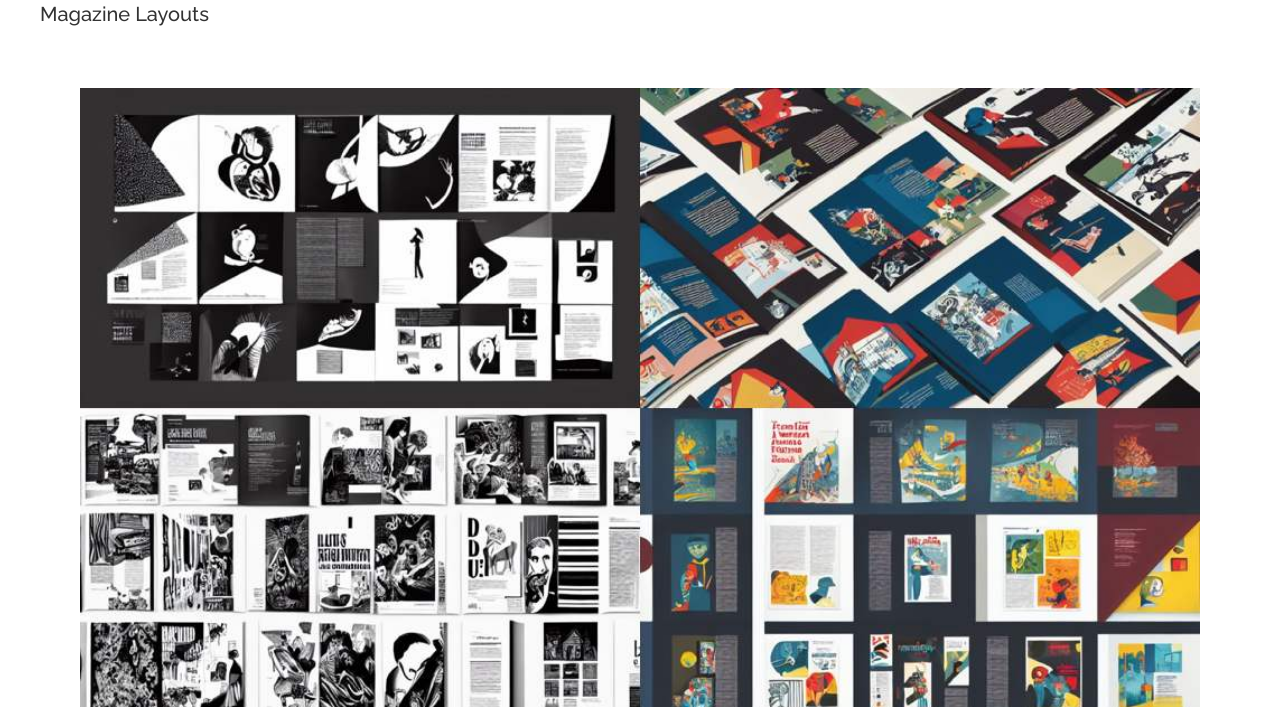
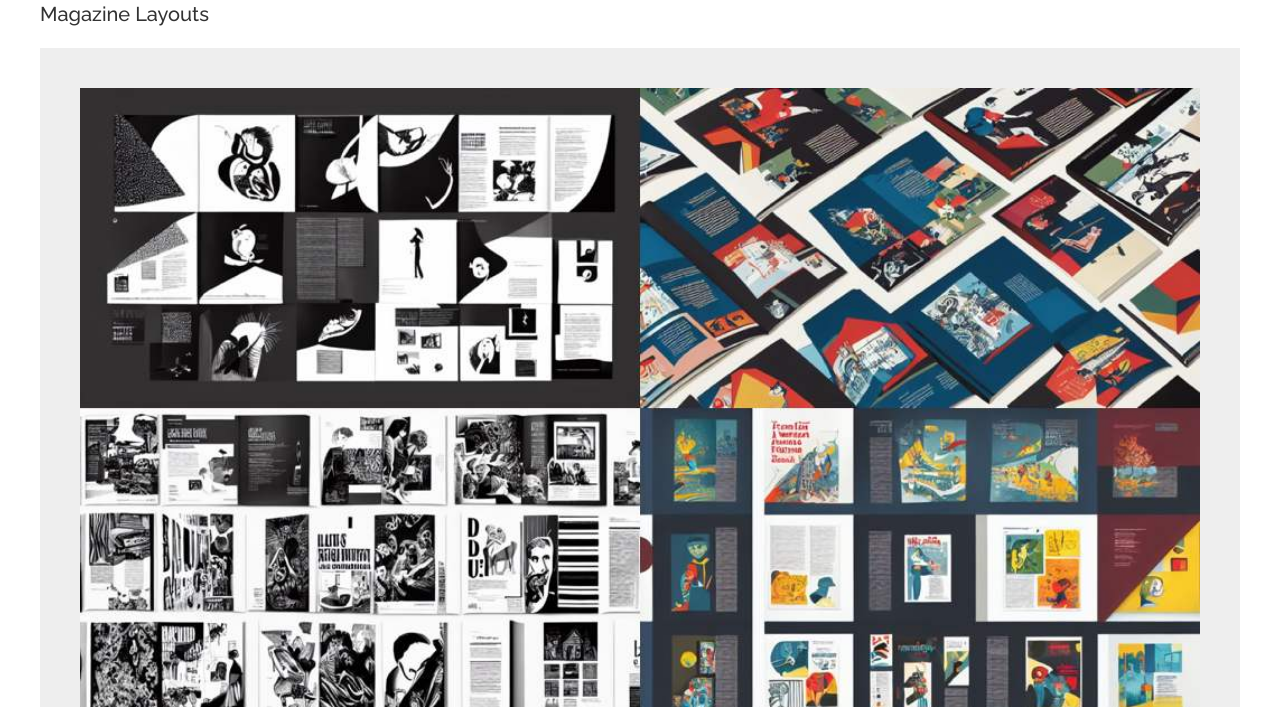
Before and after one commit to kre8t/kre8t.github.io, a Jekyll site: the page built from _pages/portfolio.html, in a window 1280 px wide and 1400 px high, scrolled down 640 px. Shown: the part 212-919 px from the top of the window. Built offline with Jekyll 4.4.1, drawn with Linux system fonts in a browser that asks for light colours; grey boxes are pictures that could not be loaded.

Commit message:
updated magazine layout

```diff
--- a/_pages/portfolio.html
+++ b/_pages/portfolio.html
@@ -16,7 +16,7 @@
 
 <div class="uk-container uk-margin">
   <h4>Magazine Layouts</h4>
-  <div class="uk-card uk-card-body">
+  <div class="uk-card uk-card-body eee">
   <div class="uk-width-1-1@m"><img class="uk-width-1-1" src="{{ "/assets/img/ih-portfolio-items-4up.jpg" | relative_url }}"></div>
   <div class="uk-grid-collapse" uk-grid>
     <div class="uk-width-1-2@m"><img class="uk-width-1-1" src="{{ "/assets/img/ih-portfolio-items-54.jpg" | relative_url }}"></div>
--- a/assets/css/custom.css
+++ b/assets/css/custom.css
@@ -40,6 +40,9 @@
 	width:10px;
 	height:80px;
 	display:block;
+}
+.eee {
+	background-color:#eee;
 }
 h1, h2, .uk-heading-large, .uk-heading-medium, .uk-heading-small, .uk-heading-xlarge, .uk-heading-2xlarge {
 	font-family: 'Raleway', sans-serif;
```
